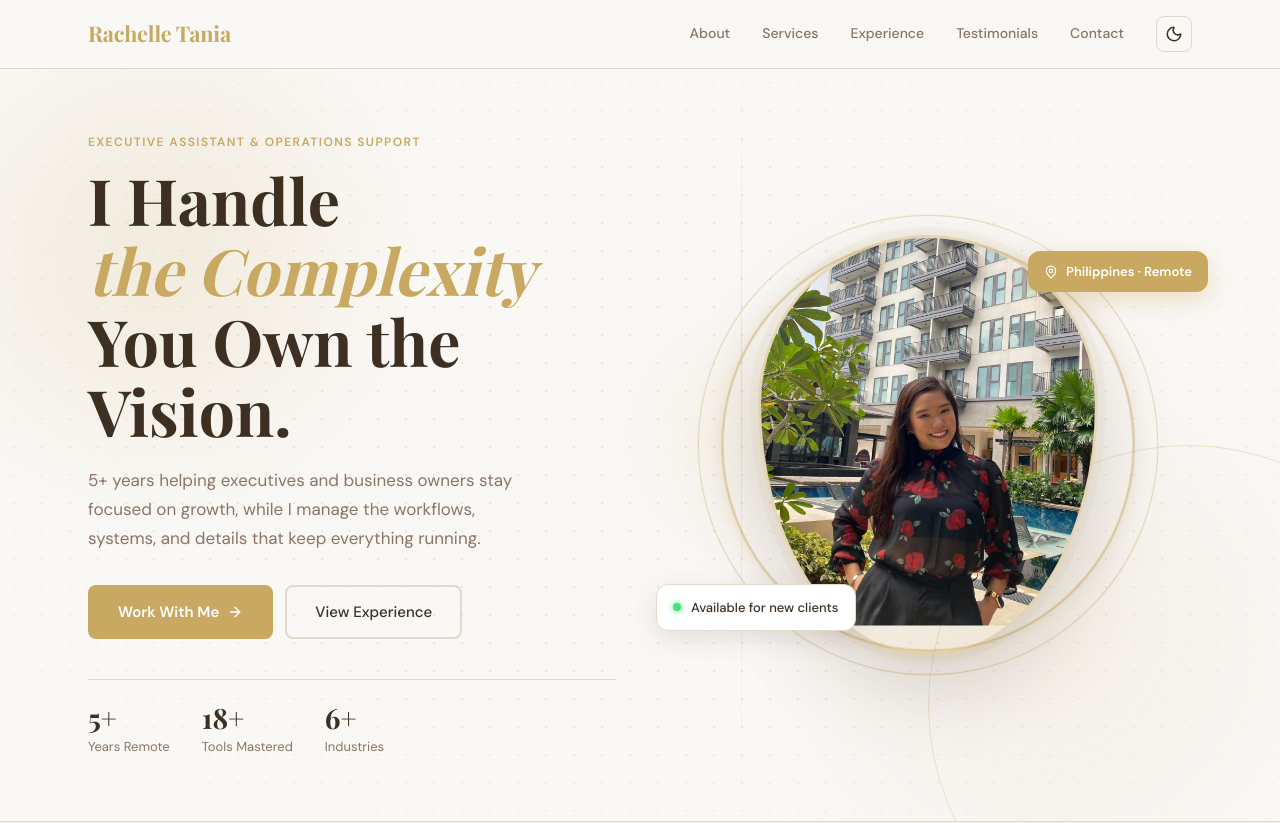
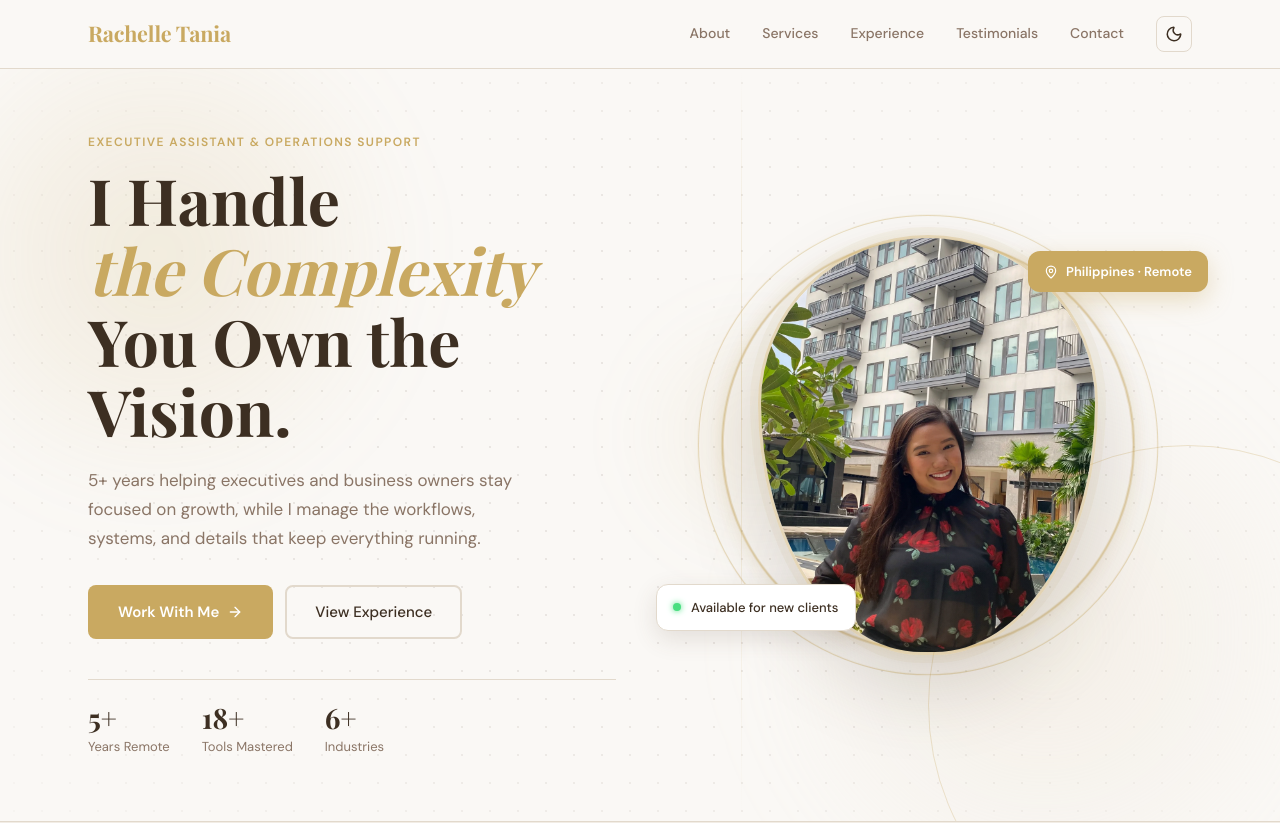
Before and after one commit to rachelletanialopezafinidad/tanias-portfolio, a Next.js app: page / in a window 1280 px wide. Shown: the top 823 px of the page. Built offline with nearby package versions, Linux system fonts and the light colour scheme; a web font is replaced by a local one.

Commit message:
Increase hero photo zoom to hide bottom edge inside frame
scale 1.2 → 1.45 so the image overfills the oval on all sides;
overflow: hidden on the frame clips everything cleanly.

Co-Authored-By: Claude Haiku 4.5 <noreply@anthropic.com>

```diff
--- a/app/page.tsx
+++ b/app/page.tsx
@@ -208,7 +208,7 @@ export default function Home() {
                 alt="Rachelle Tania Lopez — Executive Assistant"
                 fill
                 priority
-                style={{ objectFit: 'cover', objectPosition: '50% 0%', transform: 'scale(1.2) translateY(-22%)', transformOrigin: 'top center' }}
+                style={{ objectFit: 'cover', objectPosition: '50% 0%', transform: 'scale(1.45) translateY(-22%)', transformOrigin: 'top center' }}
               />
               <div style={{
                 position: 'absolute', inset: 0,
```
